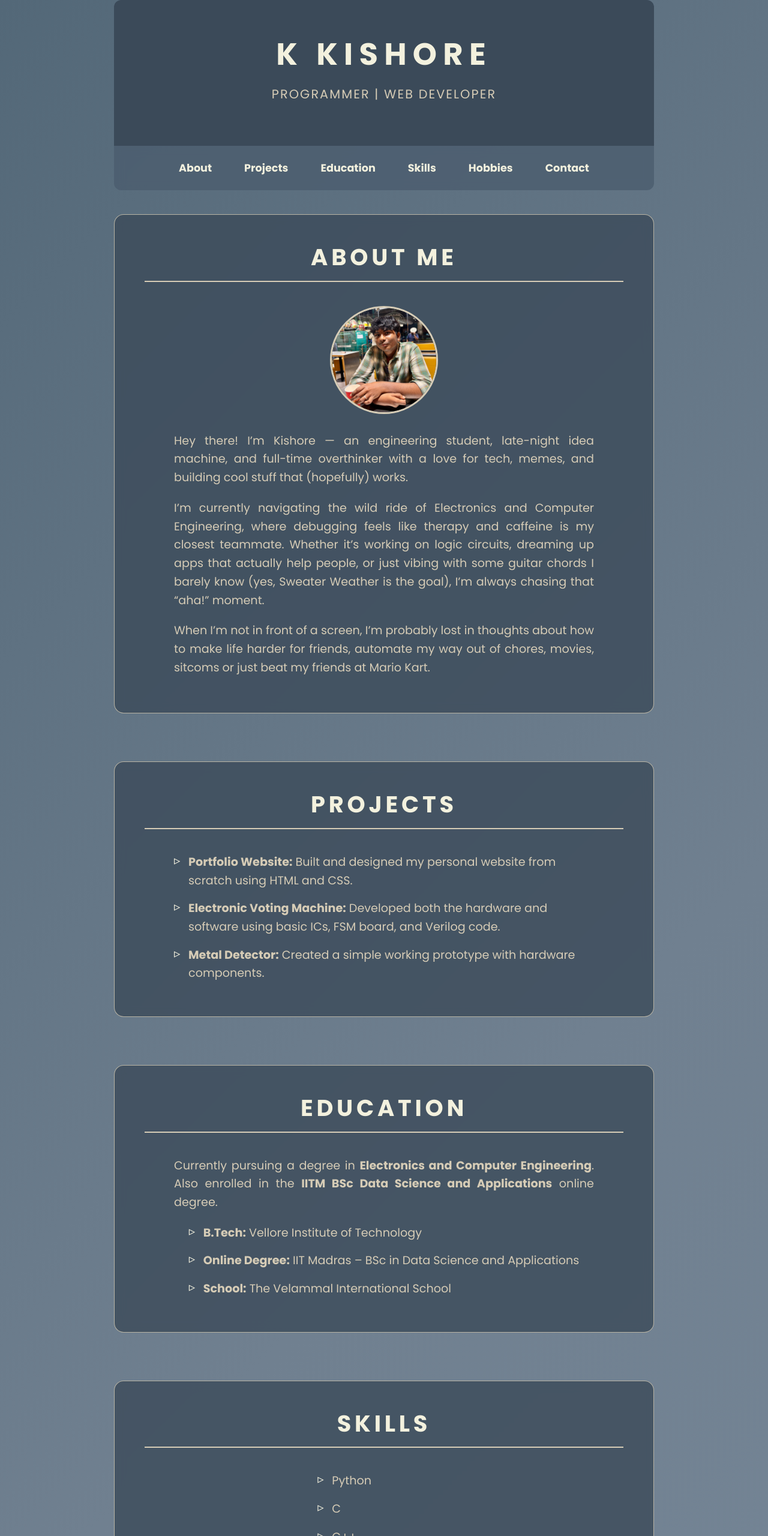
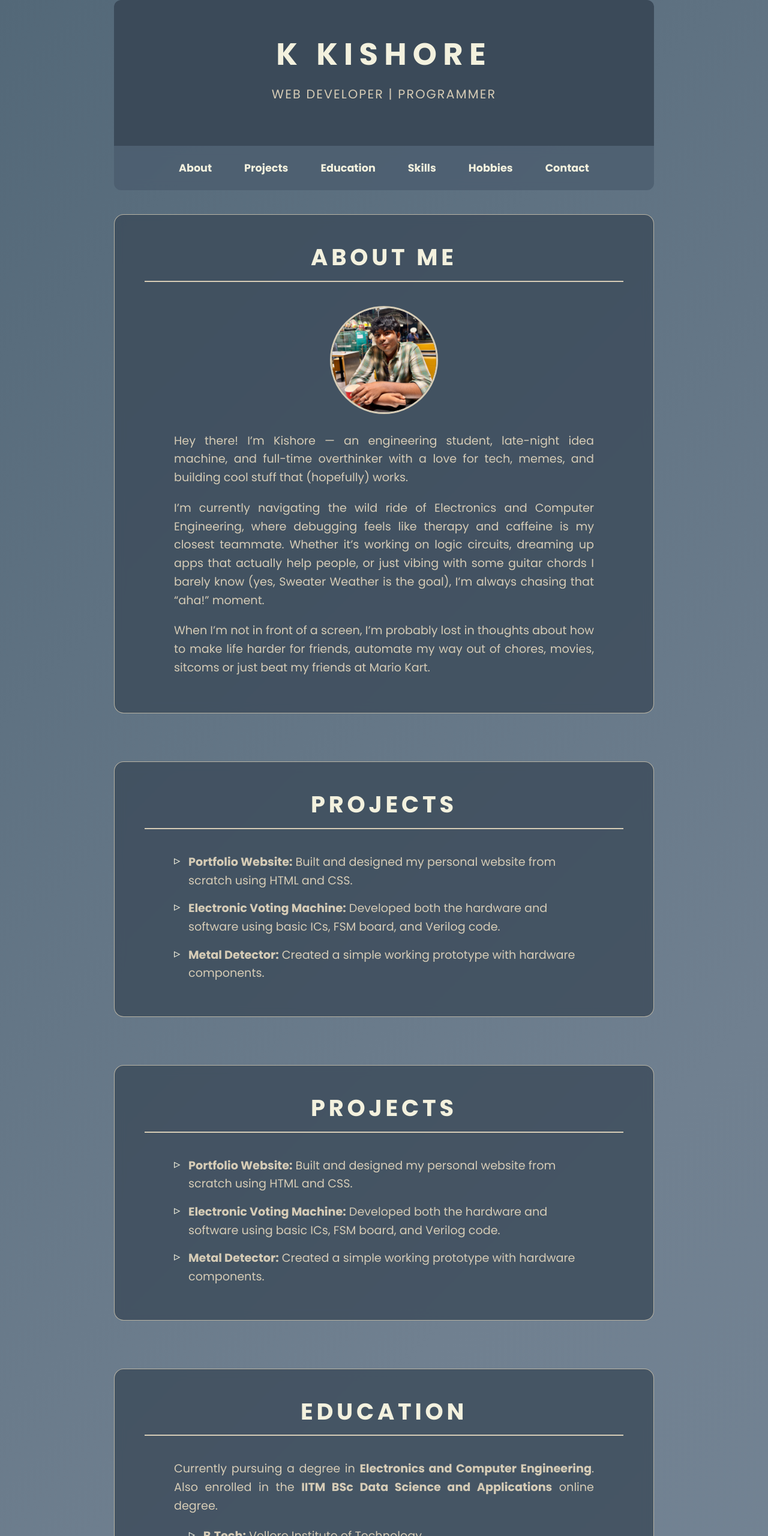
Before and after one commit to firetruckss/portfolio2, a plain HTML site: page index.html in a window 1280 px wide. Shown: the top 2560 px of the page at 60% size. Drawn offline with Linux system fonts and the light colour scheme.

Commit message:
Update index.html

```diff
--- a/index.html
+++ b/index.html
@@ -1,8 +1,6 @@
 <!DOCTYPE html>
 <html lang="en">
 <head>
-  <meta charset="UTF-8" />
-  <meta name="viewport" content="width=device-width, initial-scale=1.0">
   <title>K Kishore | Portfolio</title>
   <link rel="stylesheet" href="buttons.css" />
   <link rel="icon" type="image/png" href="aot.png" />
@@ -11,7 +9,7 @@
 
   <header>
     <h1>K KISHORE</h1>
-    <p>Programmer | Web Developer</p>
+    <p>Web Developer | Programmer</p>
   </header>
 
   <nav>
@@ -46,6 +44,15 @@
     </ul>
   </section>
 
+  <section id="projects">
+    <h2>Projects</h2>
+    <ul>
+      <li><strong>Portfolio Website:</strong> Built and designed my personal website from scratch using HTML and CSS.</li>
+      <li><strong>Electronic Voting Machine:</strong> Developed both the hardware and software using basic ICs, FSM board, and Verilog code.</li>
+      <li><strong>Metal Detector:</strong> Created a simple working prototype with hardware components.</li>
+    </ul>
+  </section>
+
 <section>
   <h2>Education</h2>
 
@@ -57,7 +64,6 @@
     <li><strong>School:</strong> The Velammal International School</li>
   </ul>
 </section>
-
 
   <section id="skills">
     <h2>Skills</h2>
@@ -86,7 +92,6 @@
 
 <section id="contact">
   <h2>Contact</h2>
-
   <p><strong>Email:</strong> <a href="mailto:kishoreekannan@gmail.com" class="d">kishoreekannan@gmail.com</a></p>
   <p><strong>Phone:</strong> <a href="tel:+919940392973" class="d">+91 9940392973</a></p>
   <p><strong>LinkedIn:</strong> <a href="https://www.linkedin.com/in/kishore-k-627457331/" target="_blank" class="d">linkedin.com/in/Kishore K</a></p>
@@ -94,10 +99,10 @@
 </section>
 
 
+ <footer>
+  <p>© 2025 K Kishore</p>
+</footer>
 
-  <footer>
-    <p>&copy; 2025 K Kishore</p>
-  </footer>
 
 </body>
 </html>
```
